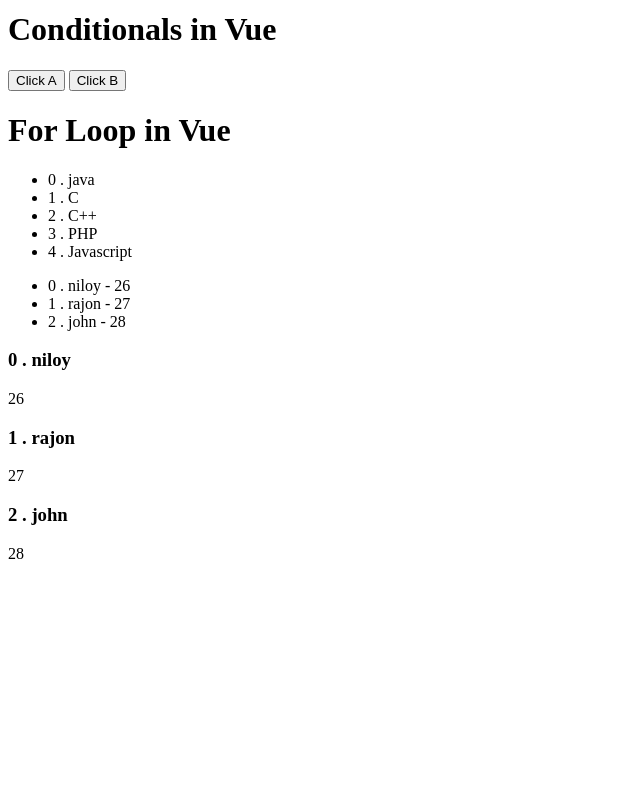
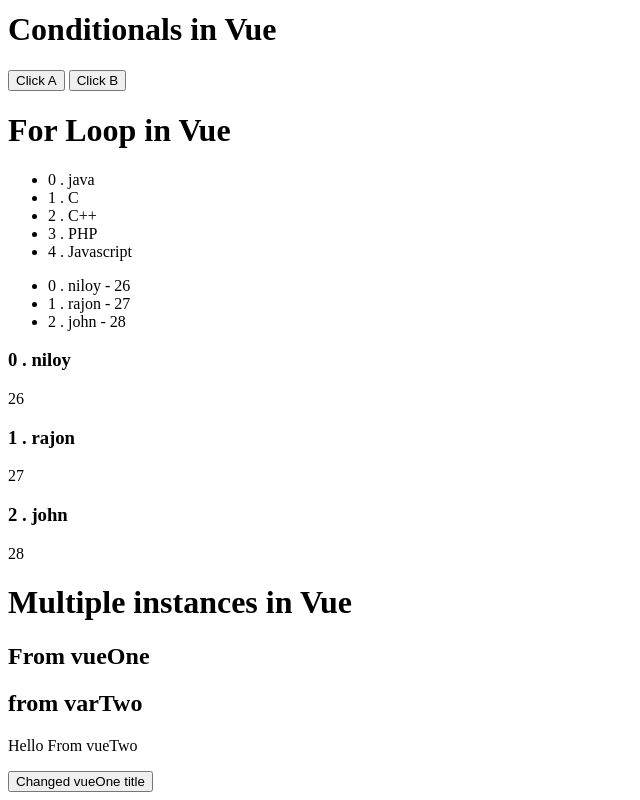
Before and after one commit to Niloy009/vueLearning, a plain HTML site: page index.html in a window 1280 px wide. Shown: the part 1663-2463 px from the top of the page, without its empty margins (0-640 px from the left). Before the commit the page ends 2242 px from the top, so only its background shows below. Drawn offline with nearby package versions, Linux system fonts and the light colour scheme.

Commit message:
multiple instances

```diff
--- a/app.js
+++ b/app.js
@@ -1,6 +1,7 @@
-new Vue({
+var vueOne = new Vue({
     el: '#vue-app',
     data: {
+        title:'From vueOne',
         name: 'Niloy Saha Roy',
         job: 'FullStack Developer',
         website: 'http://www.google.com',
@@ -69,3 +70,21 @@ new Vue({
         }
     }
 });
+
+var vueTwo = new Vue({
+    el: '#vue-two',
+    data: {
+        title: 'from varTwo'
+    },
+    methods: {
+        changedTitle: function () {
+            vueOne.title = 'Changed from the vueTwo';
+        }
+    },
+    computed: {
+        greet: function(){
+            return "Hello From vueTwo";
+        }
+    }
+
+})
--- a/index.html
+++ b/index.html
@@ -81,6 +81,14 @@
         <h3> {{index}} . {{manager.name}}</h3>
         <p>{{manager.age}}</p>
     </template>
+
+    <h1>Multiple instances in Vue</h1>
+    <h2>{{title}}</h2>
+</div>
+<div id="vue-two">
+    <h2>{{title}}</h2>
+    <p>{{greet}}</p>
+    <button v-on:click="changedTitle">Changed vueOne title</button>
 </div>
 <script src="app.js"></script>
 </body>
```
